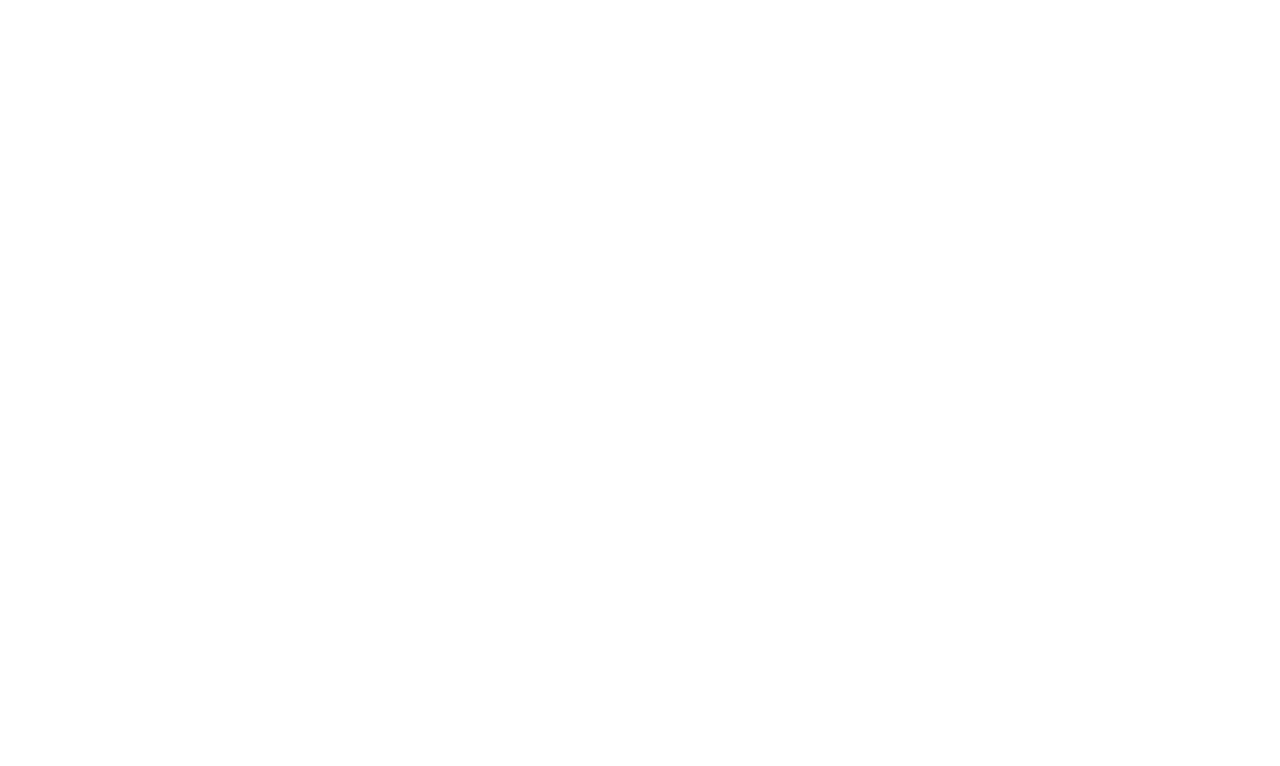
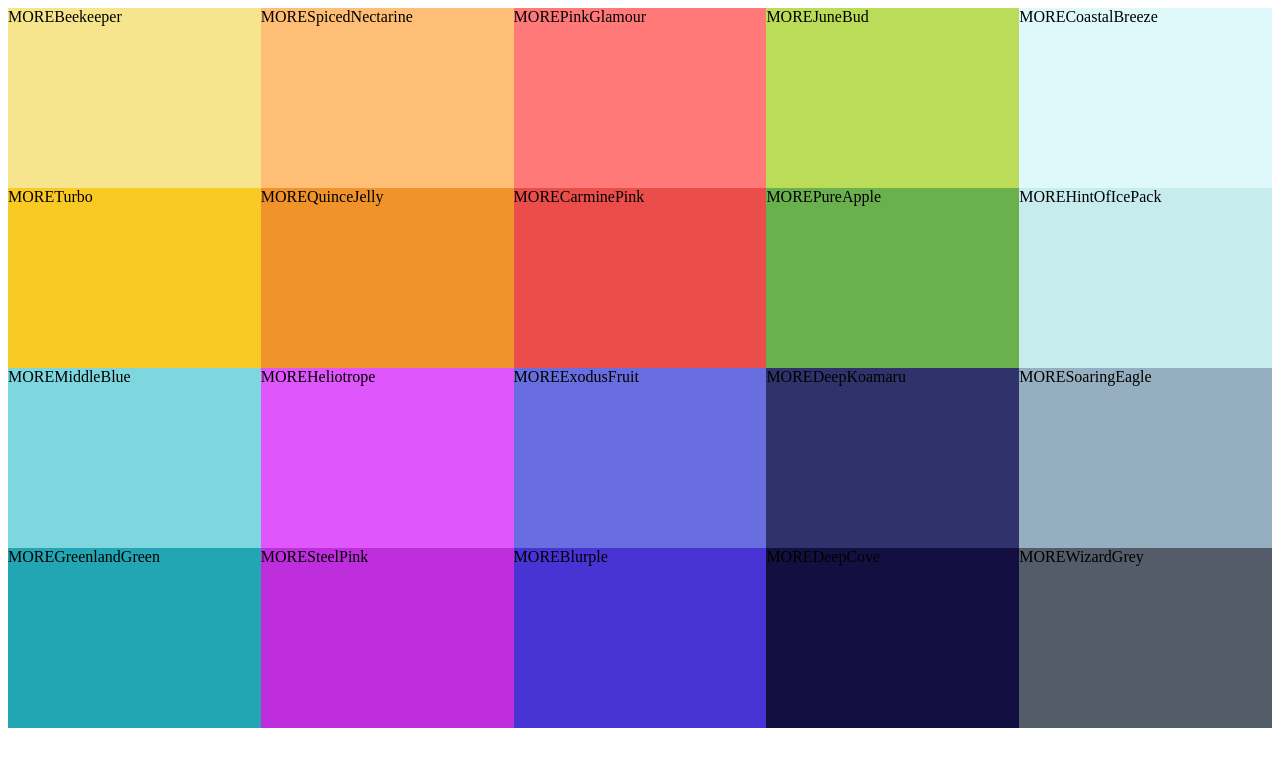
Before and after one commit to christianhubbard/colorboards, a React (Create React App) app: page / in a window 1280 px wide. Shown: the top 766 px of the page. Built offline with nearby package versions, Linux system fonts and the light colour scheme.

Commit message:
Adding classname to ColorBox component

```diff
--- a/src/App.js
+++ b/src/App.js
@@ -1,13 +1,15 @@
-import React from 'react';
+import React, {Component} from 'react';
 import Palette from './Palette';
 import seedColors from "./seedColors";
 
-function App() {
-  return (
-    <div >
-     <Palette {...seedColors[4]}/>
-    </div>
-  );
+class App extends Component {
+  render() {
+    return (
+      <div >
+        <Palette {...seedColors[4]}/>
+      </div>
+    );
+  }
 }
 
 export default App;
--- /dev/null
+++ b/src/ColorBox.css
@@ -0,0 +1,8 @@
+.ColorBox {
+    width: 20%;
+    height: 25%;
+    margin: 0 auto;
+    display: inline-block;
+    position: relative;
+    cursor: pointer;
+}
--- a/src/ColorBox.js
+++ b/src/ColorBox.js
@@ -1,10 +1,12 @@
 import React, { Component } from 'react'
+import "./ColorBox.css"
 
 export default class ColorBox extends Component {
     render() {
         return (
-            <div style={{background: this.props.background}}>
+            <div className="ColorBox" style={{background: this.props.background}}>
                 <span>MORE</span>
+                <span>{this.props.name}</span>
             </div>
         )
     }
--- /dev/null
+++ b/src/Palette.css
@@ -0,0 +1,7 @@
+.Palette {
+    height:100vh;
+}
+
+.Palette-colors {
+    height:90%;
+}
--- a/src/Palette.js
+++ b/src/Palette.js
@@ -1,18 +1,19 @@
 import React, { Component } from 'react'
 import ColorBox from "./ColorBox";
+import "./Palette.css"
 
-export default class Palette extends Component {
+ class Palette extends Component {
     render() {
         const colorBoxes = this.props.colors.map(color => (
-            <ColorBox background={color}/>
+            <ColorBox background={color.color} name={color.name}/>
         ))
         return (
             <div className='Palette'>
                 {/* {navbar goes here} */}
-                <div className='Palette-colors'>
-                    {/* {footer will go here} */}
-                </div>
-                </div>
+                <div className='Palette-colors'>{colorBoxes}</div>
+            </div>
         )
     }
 }
+
+export default Palette;
--- a/src/index.css
+++ b/src/index.css
@@ -1,4 +1,4 @@
-body {
+/* body {
   margin: 0;
   font-family: -apple-system, BlinkMacSystemFont, 'Segoe UI', 'Roboto', 'Oxygen',
     'Ubuntu', 'Cantarell', 'Fira Sans', 'Droid Sans', 'Helvetica Neue',
@@ -10,4 +10,4 @@
 code {
   font-family: source-code-pro, Menlo, Monaco, Consolas, 'Courier New',
     monospace;
-}
+} */
```
Also changed, not shown: src/App.css (+4 -4 lines), src/logo.svg (deleted), 1 other file (tests, documents, lock files or other folders).
